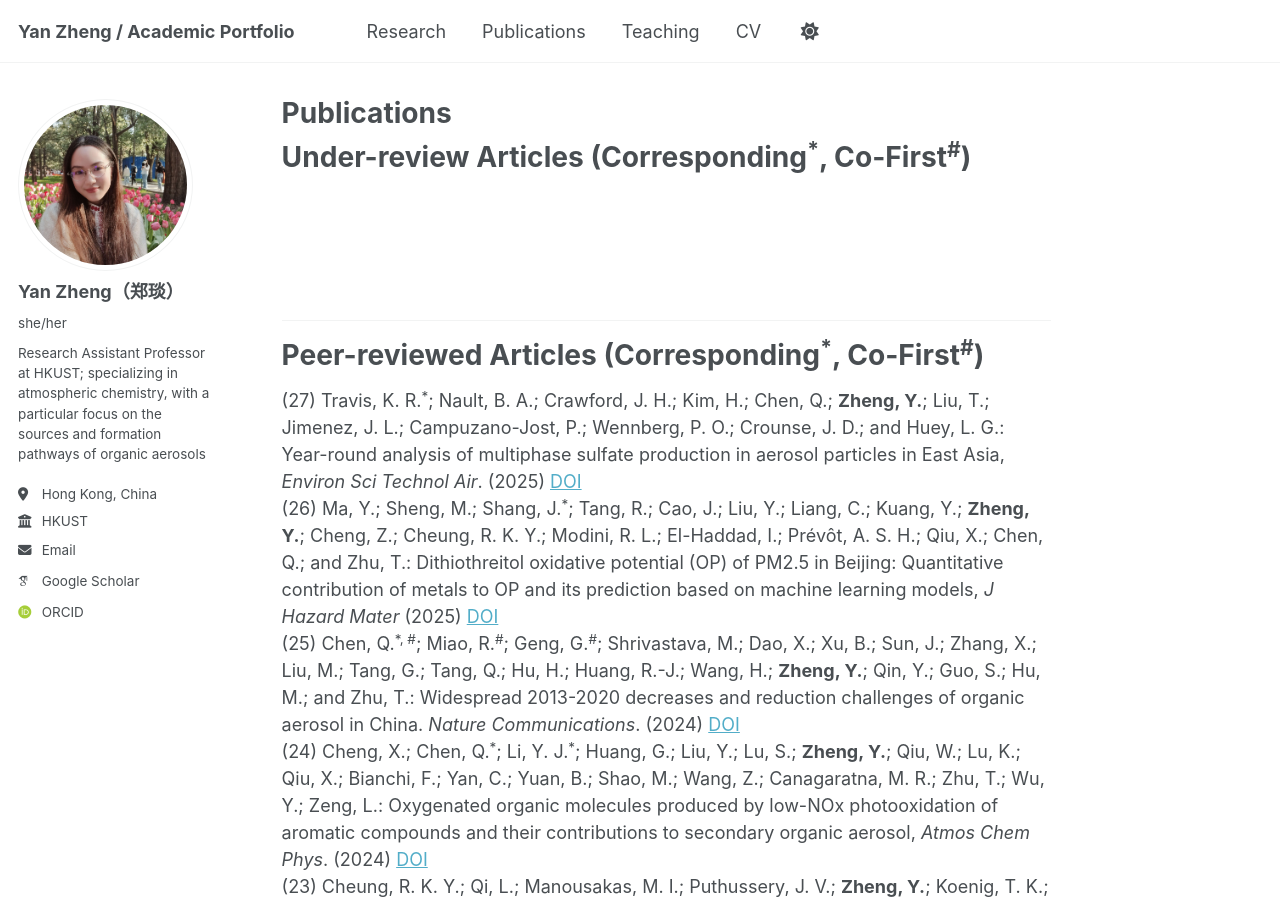
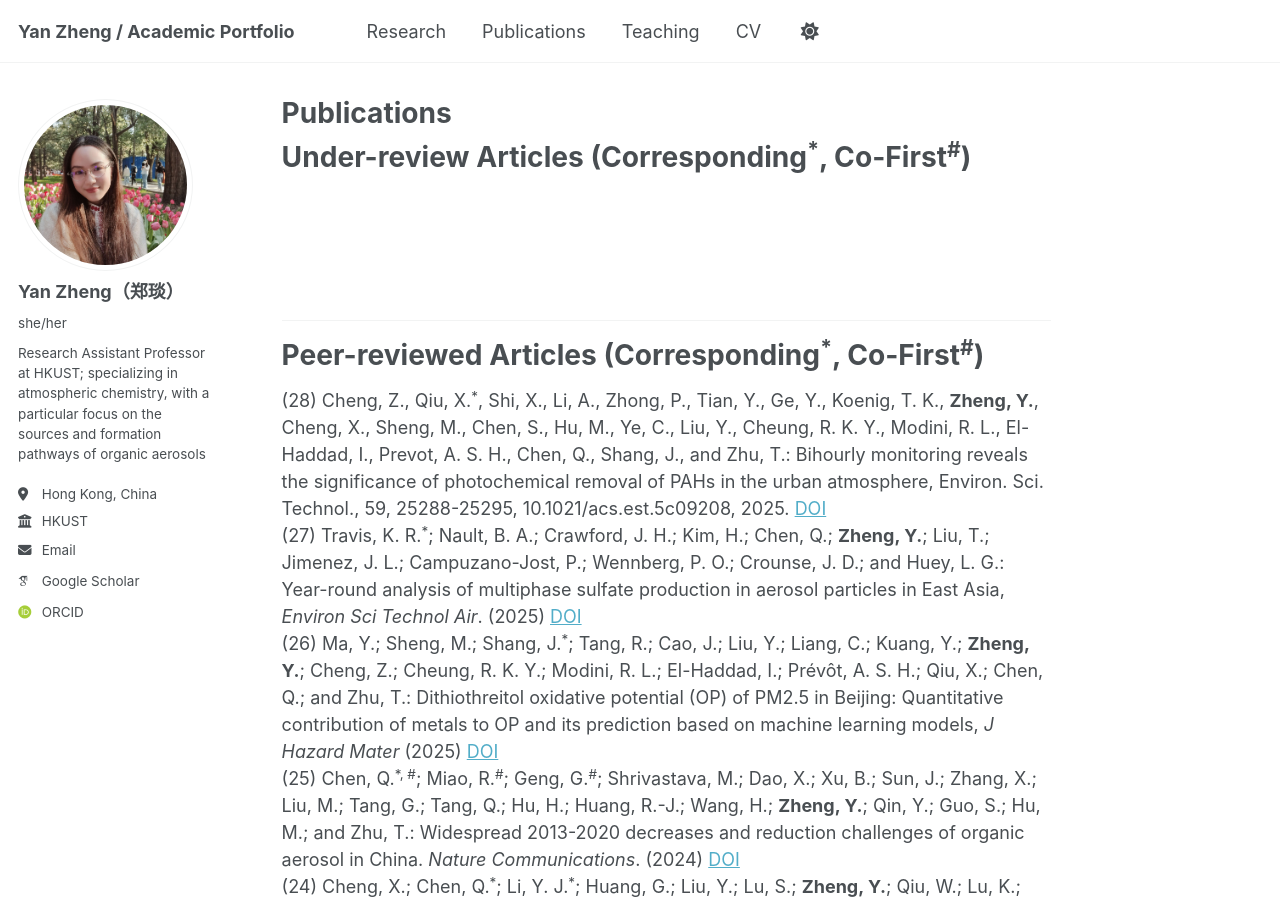
Before and after one commit to yanzheng41/yanzheng41.github.io, a Jekyll site: the page built from _pages/publications_zy.md, in a window 1280 px wide and 900 px high. Built offline with Jekyll 4.4.1, drawn with Linux system fonts in a browser that asks for light colours; some web fonts are replaced; a script bundle is joined from its source files by our own code; library files that are not in the unit come from our copies.

Commit message:
Update publications_zy.md

```diff
--- a/_pages/publications_zy.md
+++ b/_pages/publications_zy.md
@@ -14,7 +14,7 @@ author_profile: true
 
 ---
 # Peer-reviewed Articles (Corresponding<sup>\*</sup>, Co-First<sup>\#</sup>)
-
+(28) Cheng, Z., Qiu, X.<sup>\*</sup>, Shi, X., Li, A., Zhong, P., Tian, Y., Ge, Y., Koenig, T. K., **Zheng, Y.**, Cheng, X., Sheng, M., Chen, S., Hu, M., Ye, C., Liu, Y., Cheung, R. K. Y., Modini, R. L., El-Haddad, I., Prevot, A. S. H., Chen, Q., Shang, J., and Zhu, T.: Bihourly monitoring reveals the significance of photochemical removal of PAHs in the urban atmosphere, Environ. Sci. Technol., 59, 25288-25295, 10.1021/acs.est.5c09208, 2025. [DOI](https://doi.org/10.1021/acs.est.5c09208)<br>
 (27) Travis, K. R.<sup>\*</sup>; Nault, B. A.; Crawford, J. H.; Kim, H.; Chen, Q.; **Zheng, Y.**; Liu, T.; Jimenez, J. L.; Campuzano-Jost, P.; Wennberg, P. O.; Crounse, J. D.; and Huey, L. G.: Year-round analysis of multiphase sulfate production in aerosol particles in East Asia, *Environ Sci Technol Air*. (2025) [DOI](https://doi.org/10.1021/acsestair.5c00136)<br>
 (26) Ma, Y.; Sheng, M.; Shang, J.<sup>\*</sup>; Tang, R.; Cao, J.; Liu, Y.; Liang, C.; Kuang, Y.; **Zheng, Y.**; Cheng, Z.; Cheung, R. K. Y.; Modini, R. L.; El-Haddad, I.; Prévôt, A. S. H.; Qiu, X.; Chen, Q.; and Zhu, T.: Dithiothreitol oxidative potential (OP) of PM2.5 in Beijing: Quantitative contribution of metals to OP and its prediction based on machine learning models, *J Hazard Mater* (2025) [DOI](https://doi.org/10.1016/j.jhazmat.2025.139471)<br>
 (25) Chen, Q.<sup>\*, #</sup>; Miao, R.<sup>\#</sup>; Geng, G.<sup>\#</sup>; Shrivastava, M.; Dao, X.; Xu, B.; Sun, J.; Zhang, X.; Liu, M.; Tang, G.; Tang, Q.; Hu, H.; Huang, R.-J.; Wang, H.; **Zheng, Y.**; Qin, Y.; Guo, S.; Hu, M.; and Zhu, T.: Widespread 2013-2020 decreases and reduction challenges of organic aerosol in China. *Nature Communications*. (2024) [DOI](https://doi.org/10.1038/s41467-024-48902-0)<br>
```
